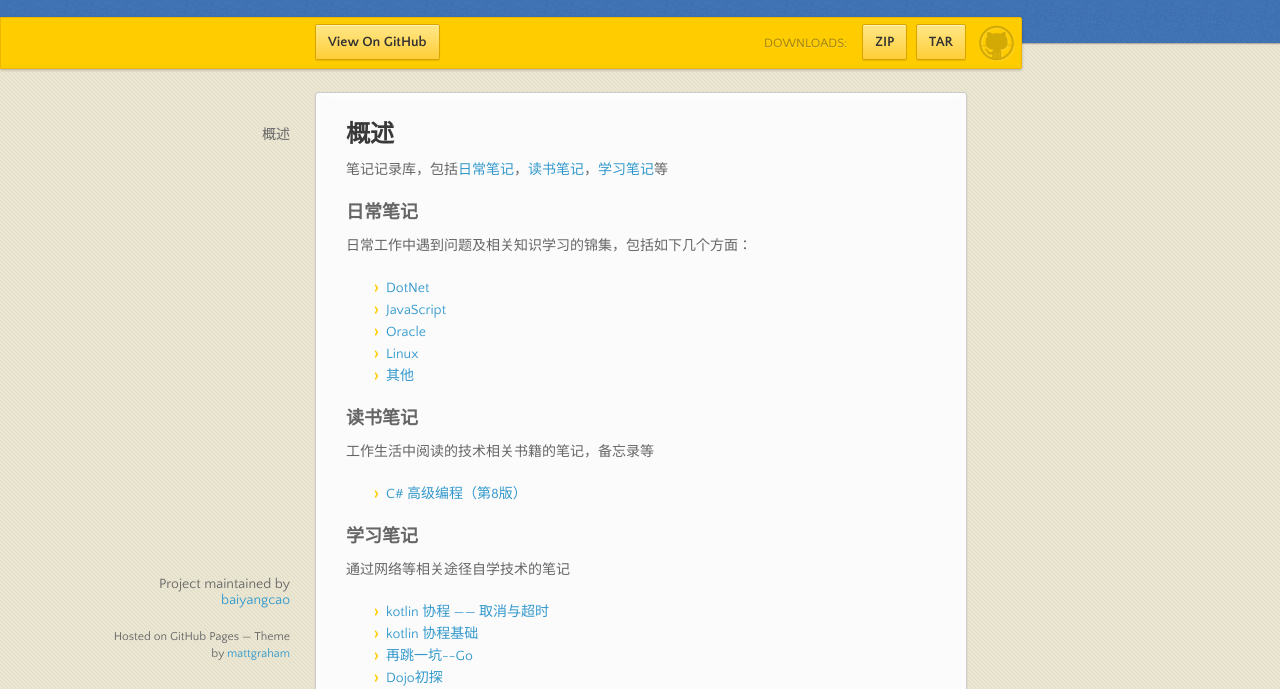
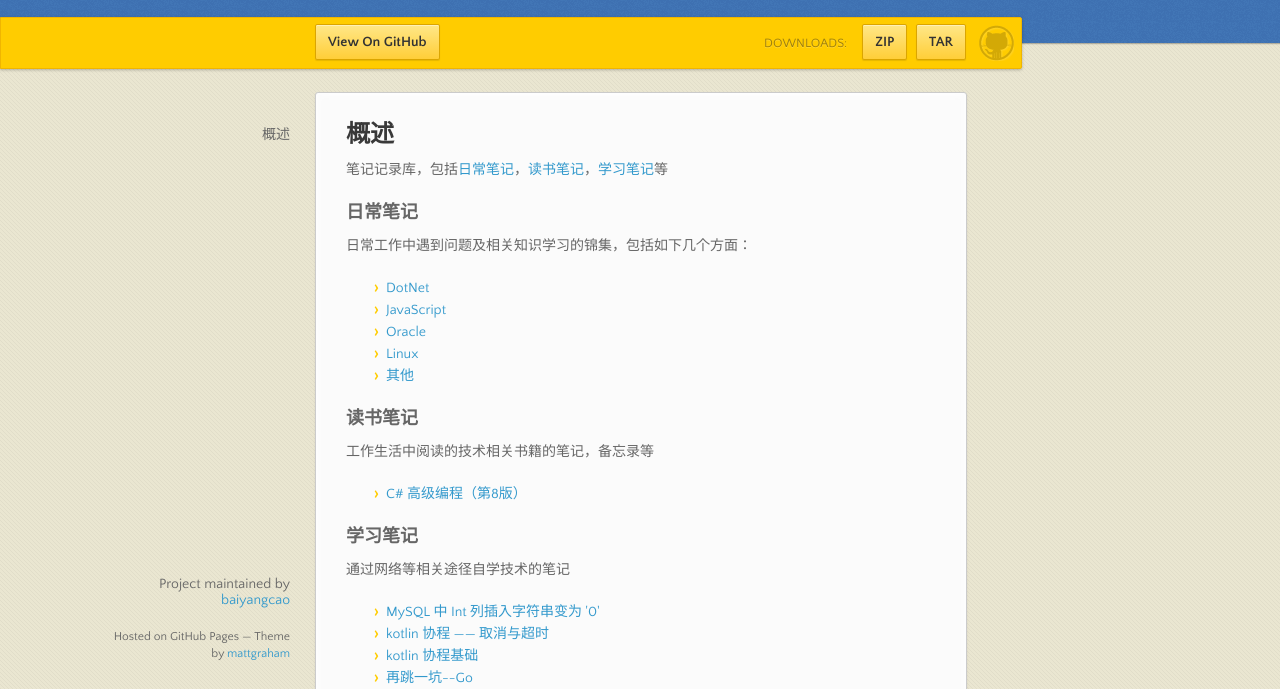
Before and after one commit to baiyangcao/Notes, a website: page docs/index.html in a window 1280 px wide. Shown: the part 98-787 px from the top of the page. Drawn offline with nearby package versions, Linux system fonts and the light colour scheme.

Commit message:
update readme.md and index.html automatically

```diff
--- a/docs/index.html
+++ b/docs/index.html
@@ -72,6 +72,8 @@
 <p>通过网络等相关途径自学技术的笔记</p>
 
 <ul>
+
+<li><a href="https://baiyangcao.github.io/notes/2017/07/20/mysql-strict.html">MySQL 中 Int 列插入字符串变为 &#39;0&#39;</a></li>
 
 <li><a href="https://baiyangcao.github.io/notes/2017/06/26/kotlin-coroutines-cancel-timeout.html">kotlin 协程 —— 取消与超时</a></li>
 
```
Also changed, not shown: README.md.
